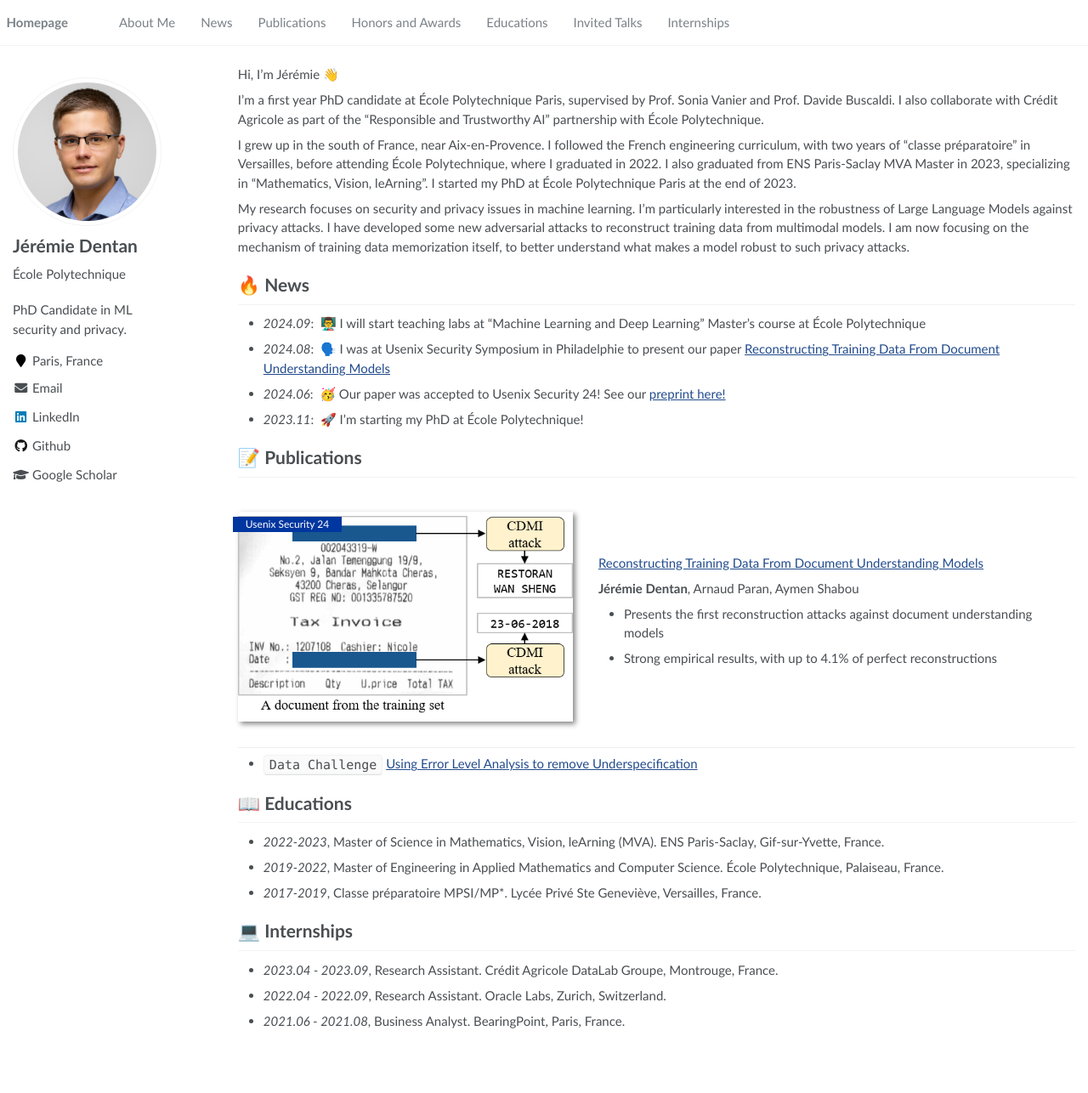
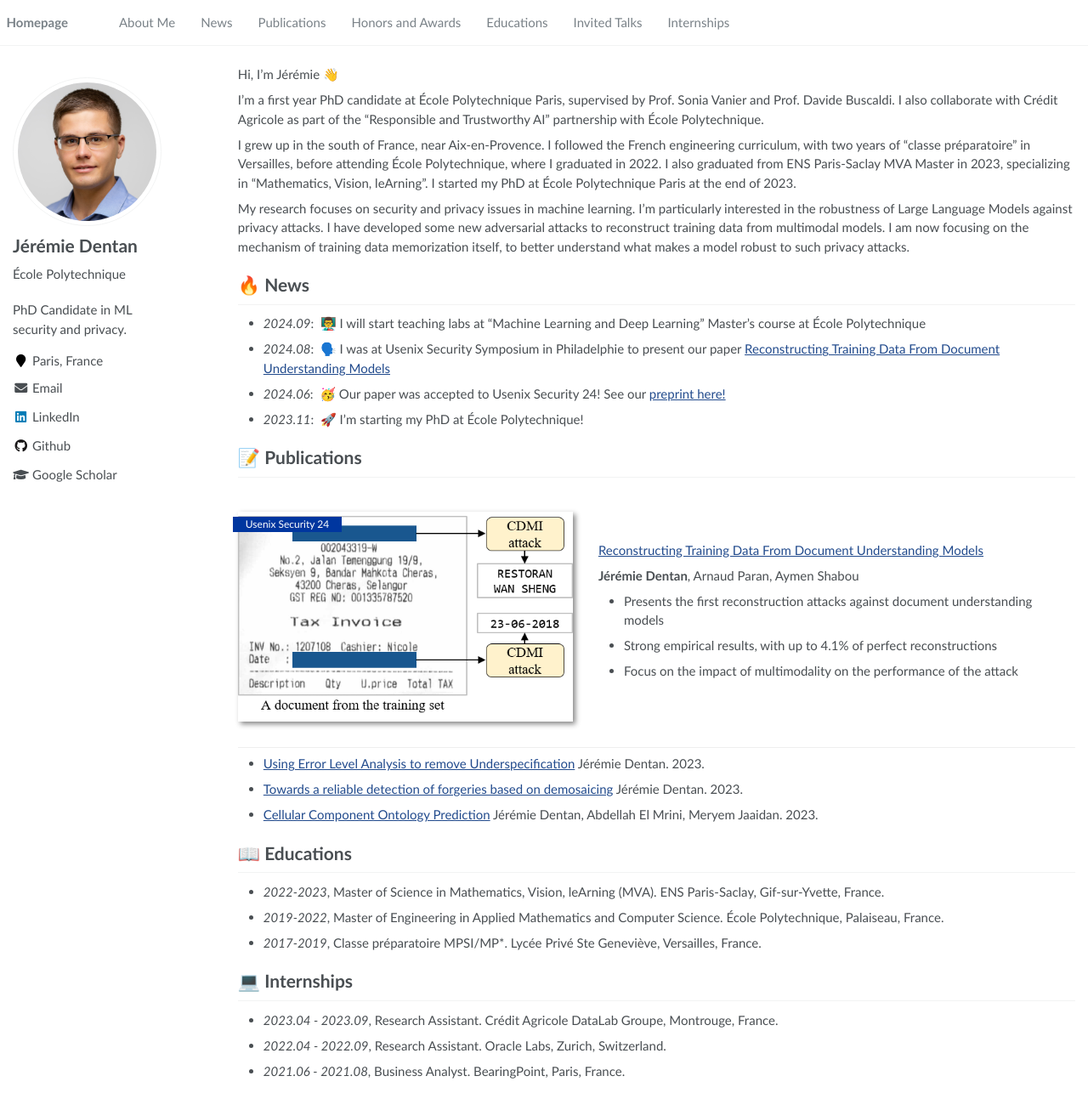
Before and after one commit to DentanJeremie/DentanJeremie.github.io, a Jekyll site: the page built from _pages/about.md, in a window 1280 px wide and 1286 px high. Shown: the whole window at 85% size. Built offline with Jekyll 4.4.1, drawn with Linux system fonts in a browser that asks for light colours.

Commit message:
Added publications

```diff
--- a/_pages/about.md
+++ b/_pages/about.md
@@ -41,10 +41,13 @@ My research focuses on security and privacy issues in machine learning. I'm part
 **Jérémie Dentan**, Arnaud Paran, Aymen Shabou
 - Presents the first reconstruction attacks against document understanding models
 - Strong empirical results, with up to 4.1% of perfect reconstructions
+- Focus on the impact of multimodality on the performance of the attack
 </div>
 </div>
 
-- `Data Challenge` [Using Error Level Analysis to remove Underspecification](https://www.researchgate.net/profile/Jeremie-Dentan/publication/369315523_Using_Error_Level_Analysis_to_remove_Underspecification/links/641465e0315dfb4cce89bda9/Using-Error-Level-Analysis-to-remove-Underspecification.pdf)
+- [Using Error Level Analysis to remove Underspecification](https://www.researchgate.net/publication/369315523_Using_Error_Level_Analysis_to_remove_Underspecification) Jérémie Dentan. 2023.
+- [Towards a reliable detection of forgeries based on demosaicing](https://www.researchgate.net/publication/369481216_Towards_a_reliable_detection_of_forgeries_based_on_demosaicing) Jérémie Dentan. 2023.
+- [Cellular Component Ontology Prediction](https://www.researchgate.net/publication/368293111_Cellular_Component_Ontology_Prediction) Jérémie Dentan, Abdellah El Mrini, Meryem Jaaidan. 2023.
 
 # 📖 Educations
 - *2022-2023*, Master of Science in Mathematics, Vision, leArning (MVA). ENS Paris-Saclay, Gif-sur-Yvette, France.
--- a/google_scholar_crawler/main.py
+++ b/google_scholar_crawler/main.py
@@ -14,6 +14,8 @@ os.makedirs('results', exist_ok=True)
 with open(f'results/gs_data.json', 'w') as outfile:
     json.dump(author, outfile, ensure_ascii=False)
 
+if "citedby" not in author:
+    author["citedby"] = 0
 shieldio_data = {
   "schemaVersion": 1,
   "label": "citations",
```
